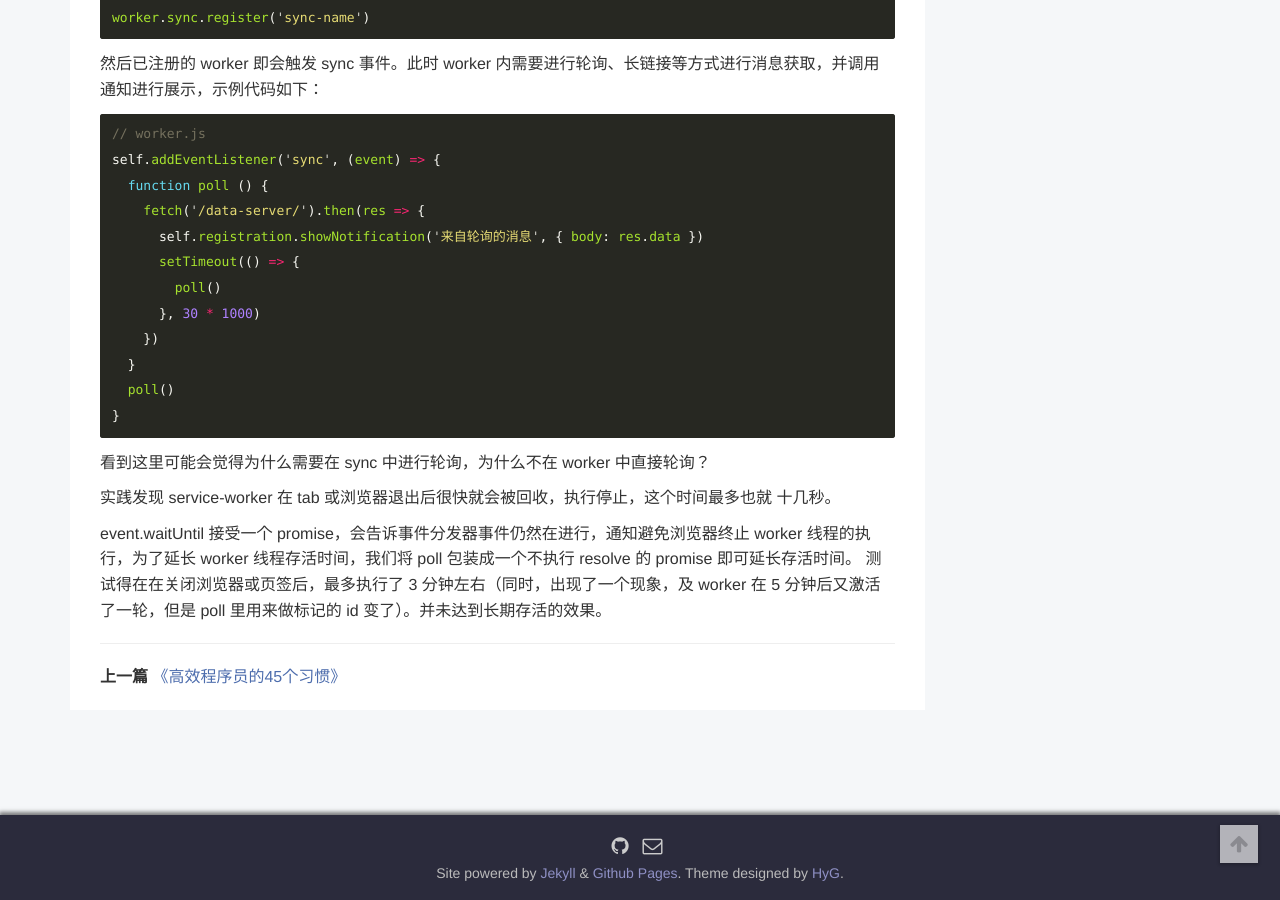
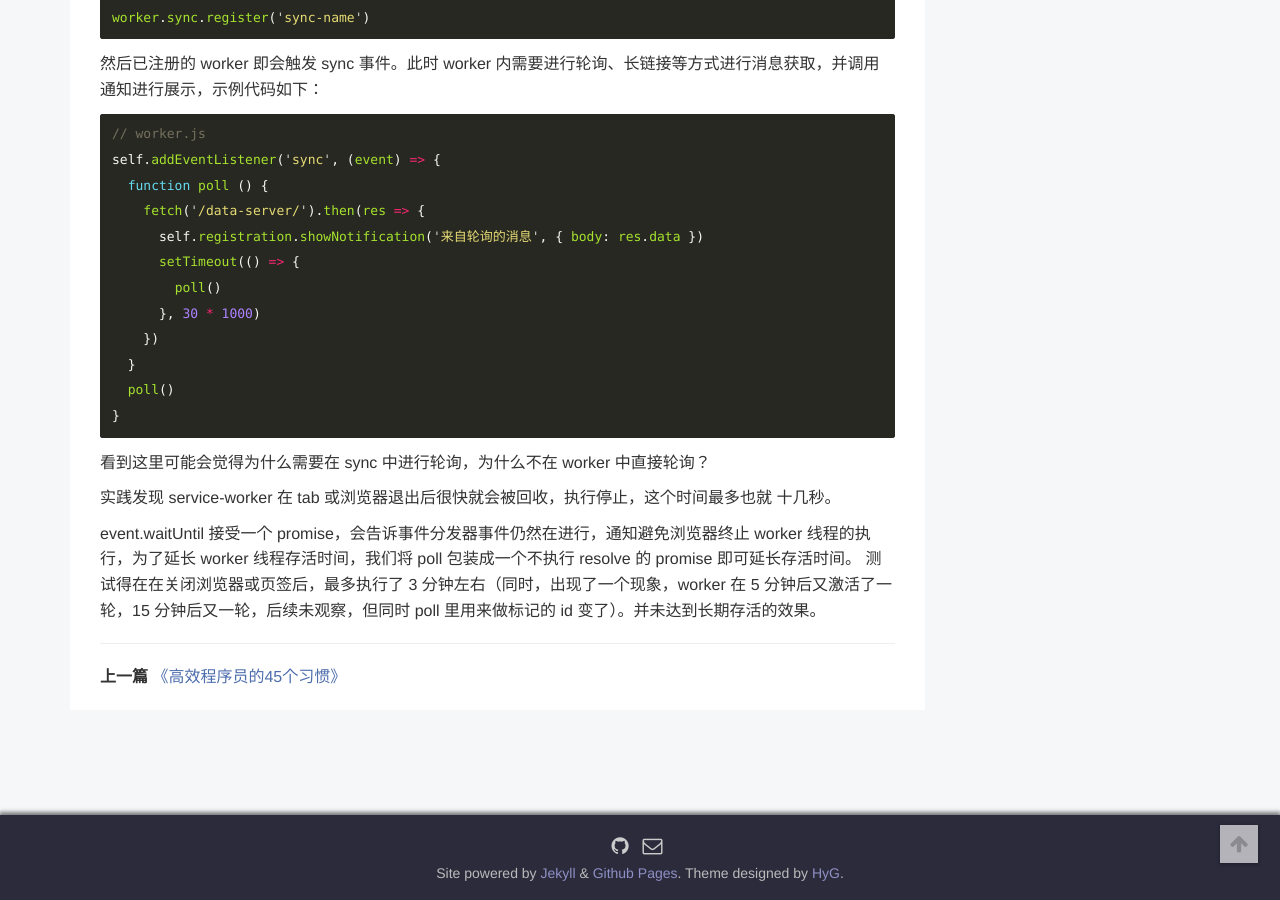
Before and after one commit to toBeTheLight/toBeTheLight.github.io, a Jekyll site: the page built from _posts/2022-11-26-《Service Worker （Web）推送不完全实践》.md, in a window 1280 px wide and 900 px high, scrolled down 1690 px. Built offline with Jekyll 4.4.1, drawn with Linux system fonts in a browser that asks for light colours; a style sheet for code colours, icons or effects is not loaded.

Commit message:
feat: more

```diff
--- a/_posts/2022-11-26-《Service Worker （Web）推送不完全实践》.md
+++ b/_posts/2022-11-26-《Service Worker （Web）推送不完全实践》.md
@@ -105,4 +105,4 @@ self.addEventListener('sync', (event) => {
 实践发现 service-worker 在 tab 或浏览器退出后很快就会被回收，执行停止，这个时间最多也就 十几秒。
 
 event.waitUntil 接受一个 promise，会告诉事件分发器事件仍然在进行，通知避免浏览器终止 worker 线程的执行，为了延长 worker 线程存活时间，我们将 poll 包装成一个不执行 resolve 的 promise 即可延长存活时间。
-测试得在在关闭浏览器或页签后，最多执行了 3 分钟左右（同时，出现了一个现象，及 worker 在 5 分钟后又激活了一轮，但是 poll 里用来做标记的 id 变了）。并未达到长期存活的效果。
+测试得在在关闭浏览器或页签后，最多执行了 3 分钟左右（同时，出现了一个现象，worker 在 5 分钟后又激活了一轮，15 分钟后又一轮，后续未观察，但同时 poll 里用来做标记的 id 变了）。并未达到长期存活的效果。
```
